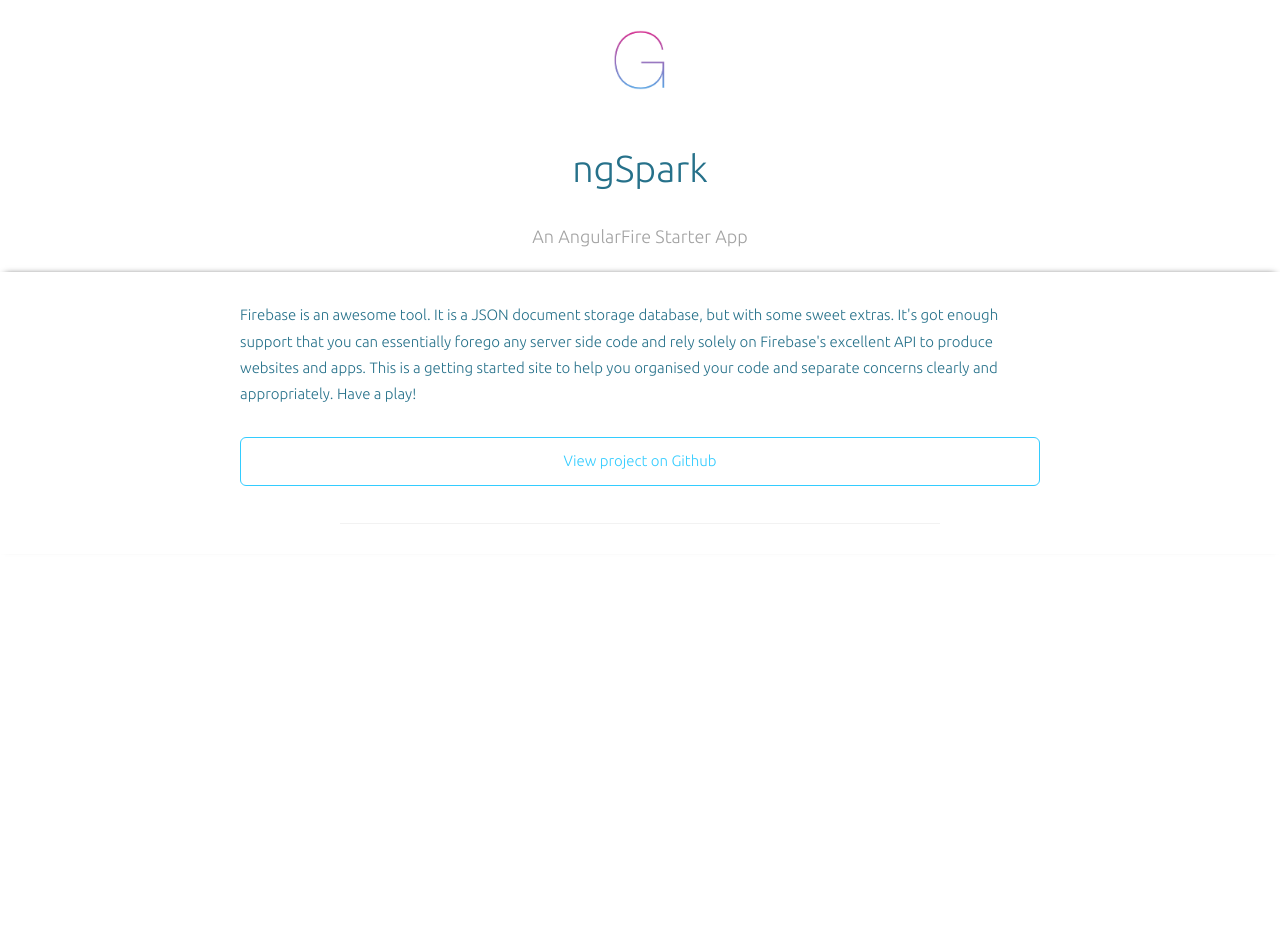
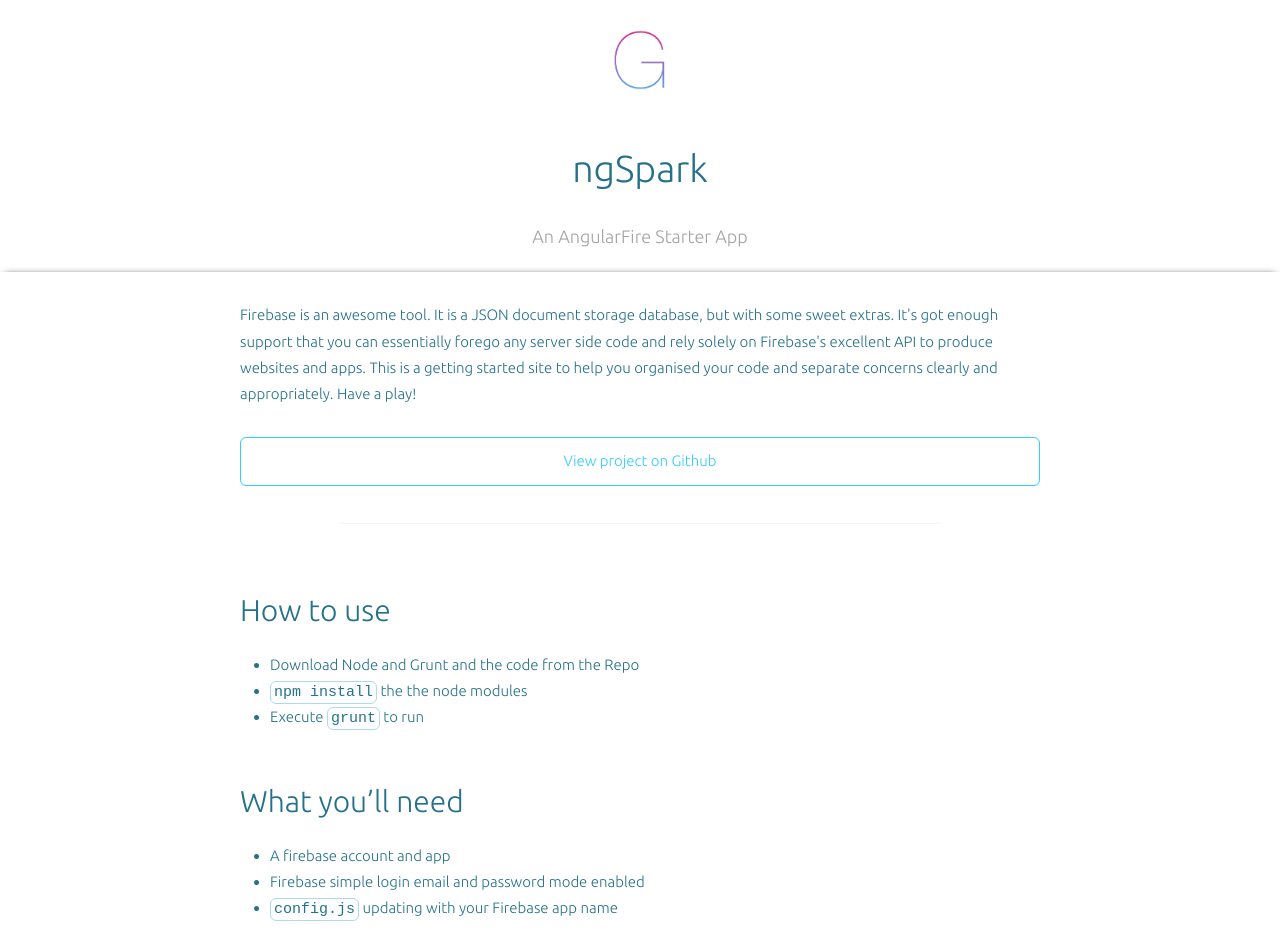
Before and after one commit to andmarkan/GrumpyWizards.github.io, a Jekyll site: the page built from _posts/2014-08-13-ngspark.markdown, in a window 1280 px wide. Built offline with Jekyll 4.4.1, drawn with Linux system fonts in a browser that asks for light colours; before the commit the page ends 900 px from its top, so only the background shows below that.

Commit message:
Update 2014-08-13-ngspark.markdown

```diff
--- a/_posts/2014-08-13-ngspark.markdown
+++ b/_posts/2014-08-13-ngspark.markdown
@@ -5,3 +5,13 @@ description: "An AngularFire Starter App"
 intro: "Firebase is an awesome tool. It is a JSON document storage database, but with some sweet extras. It's got enough support that you can essentially forego any server side code and rely solely on Firebase's excellent API to produce websites and apps. This is a getting started site to help you organised your code and separate concerns clearly and appropriately. Have a play!"
 github: "https://github.com/GrumpyWizards/ngSpark"
 ---
+
+#How to use
+- Download Node and Grunt and the code from the Repo
+- `npm install` the the node modules
+- Execute `grunt` to run
+
+#What you'll need
+- A firebase account and app
+- Firebase simple login email and password mode enabled
+- `config.js` updating with your Firebase app name
```
